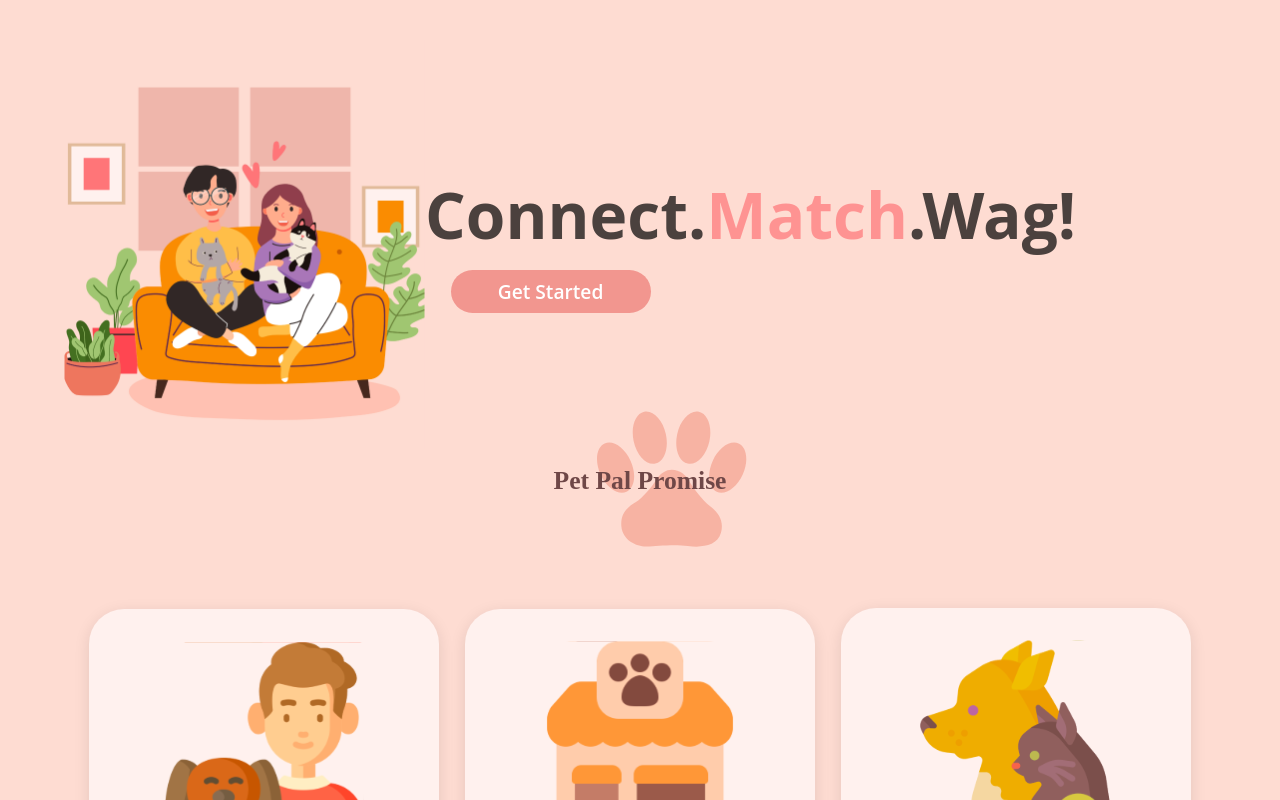
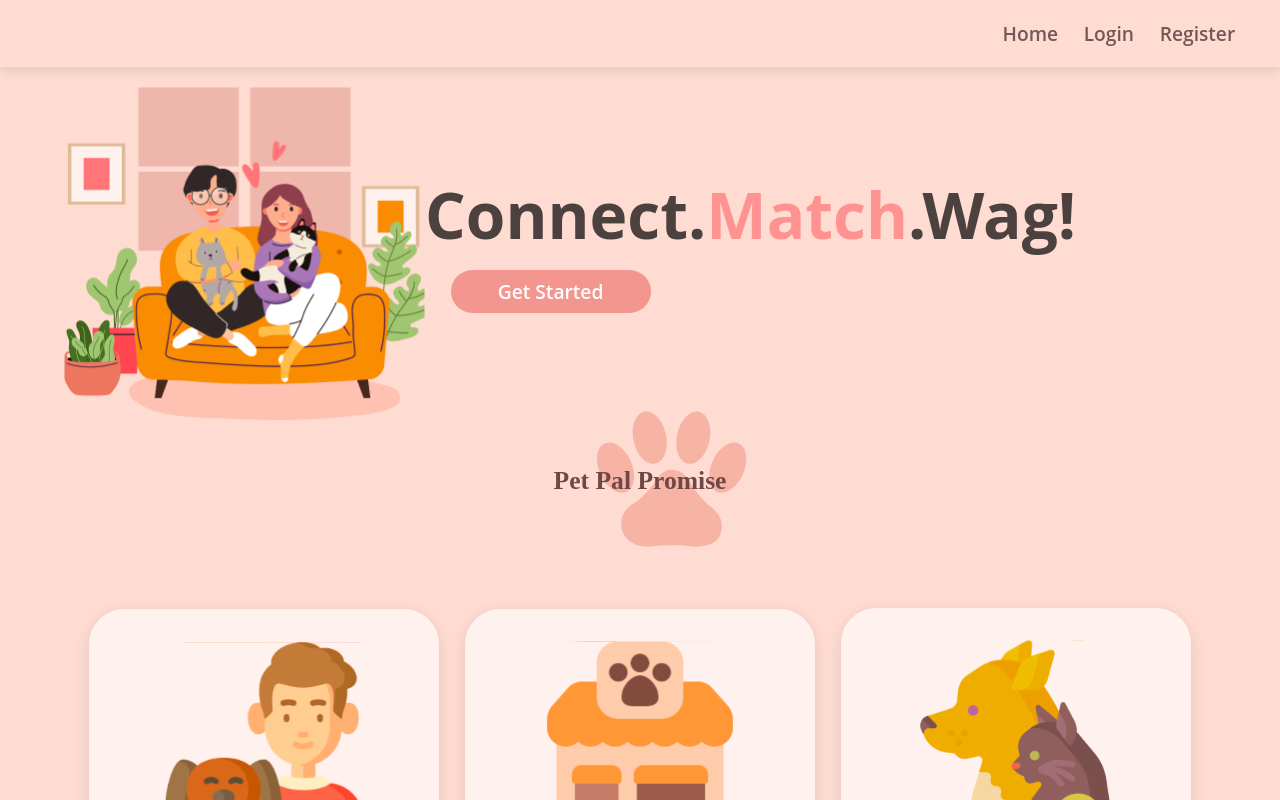
Before and after one commit to Sunzhuofan-Apple/petpals, a React (Create React App) app: page / in a window 1280 px wide. Shown: the top 800 px of the page. Built offline with nearby package versions, Linux system fonts and the light colour scheme.

Commit message:
add Header

```diff
--- a/src/components/HomePage.js
+++ b/src/components/HomePage.js
@@ -2,12 +2,17 @@
 import React from 'react';
 import '../styles/HomePage.css';
 
-
 function HomePage() {
   return (
     <div className="HomePage">
+      <header className="AppHeader">
+        <button className="header-button">Home</button>
+        <button className="header-button">Login</button>
+        <button className="header-button">Register</button>
+      </header>
+
       <div className="Frame2">
-      <img className="Header" src={`${process.env.PUBLIC_URL}/image/header.jpg`} alt="Header" />
+        <img className="HeaderPic" src={`${process.env.PUBLIC_URL}/image/header.jpg`} alt="Header" />
         <div className="Frame1">
           <div className="SwipeAdoptLove">
             <span className="black-text">Connect. </span>
@@ -19,10 +24,10 @@ function HomePage() {
       </div>
 
       <div className="Group7">
-        <div className="PetPalsPromise"> Pet Pal Promise</div>
+        <div className="PetPalsPromise">Pet Pal Promise</div>
         <div className="PawPrint2">
           <div className="G3023">
-             <img src={`${process.env.PUBLIC_URL}/image/g3023.svg`} alt="Paw Print" />
+            <img src={`${process.env.PUBLIC_URL}/image/g3023.svg`} alt="Paw Print" />
           </div>
         </div>
       </div>
--- a/src/styles/HomePage.css
+++ b/src/styles/HomePage.css
@@ -1,4 +1,3 @@
-/* 全局设置 */
 *,
 *::before,
 *::after {
@@ -28,11 +27,47 @@
   flex-wrap: wrap;
 }
 
-.Header {
+.HeaderPic {
   width: 100%;
   max-width: 361px;
   height: auto;
 }
+
+.AppHeader {
+  position: fixed;
+  top: 0;
+  width: 100%;
+  padding: 1rem 2rem;
+  background-color: #FEDCD2;
+  z-index: 1000;
+  box-shadow: 0px 4px 12px rgba(0, 0, 0, 0.1);
+  display: flex;
+  justify-content: flex-end;
+  align-items: center;
+}
+
+.Header-buttons {
+  display: flex;
+  gap: 1vw;
+}
+
+.header-button {
+  background: none;
+  border: none;
+  color: #735858;
+  font-size: 1.2rem;
+  font-weight: 600;
+  font-family: 'Open Sans', sans-serif;
+  cursor: pointer;
+  padding: 0.5vh 1vw;
+  transition: color 0.3s;
+}
+
+.header-button:hover {
+  color: #FF7578;
+}
+
+
 
 .Frame1 {
   display: flex;
```
Also changed, not shown: 11 other files (tests, documents, lock files or other folders).
